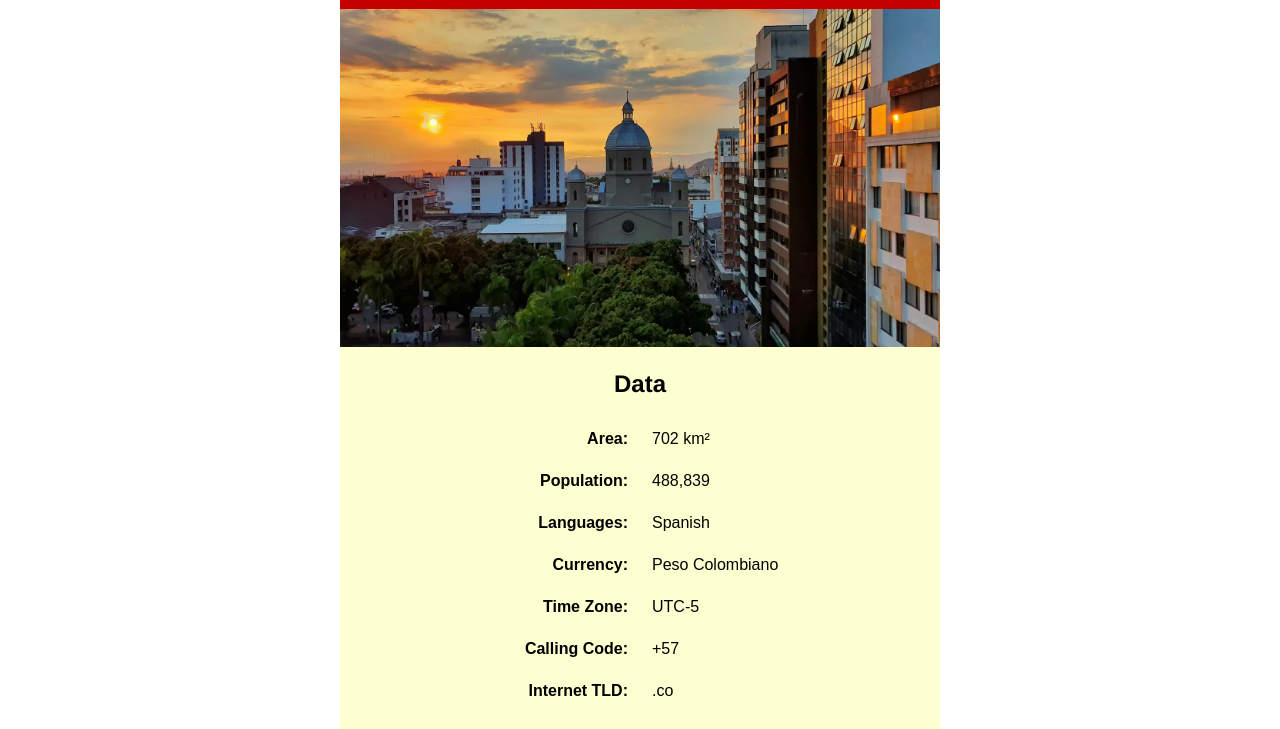
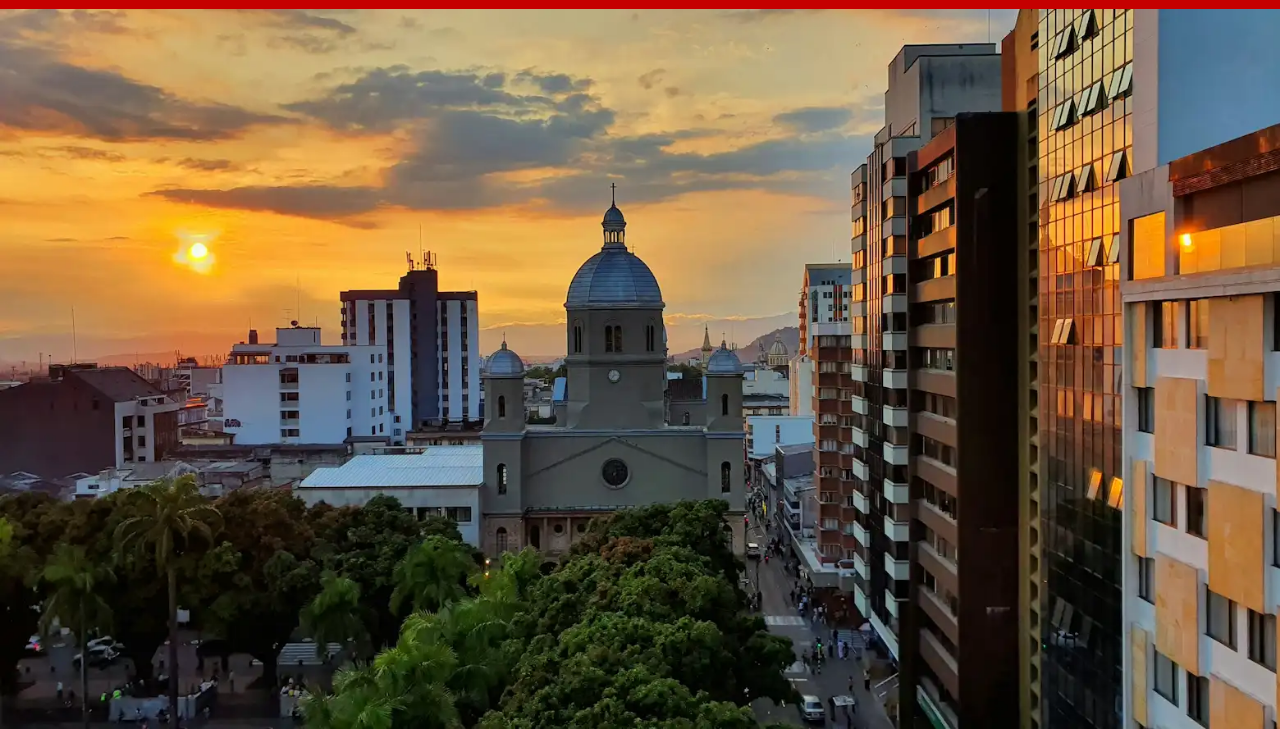
Before and after one commit to martinloteroarenas/wdd131, a plain HTML site: page place.html in a window 1280 px wide. Shown: the part 75-804 px from the top of the page. Drawn offline with Linux system fonts and the light colour scheme.

Commit message:
image 100%

```diff
--- a/place.html
+++ b/place.html
@@ -17,7 +17,7 @@
     <main>
         <picture>
             <source srcset="images/centro_de_pereira.webp" media="(min-width: 1000px)">
-            <img src="images/diario_del_otun.webp" alt="image of a building in pereira" width="600">
+            <img src="images/diario_del_otun.webp" alt="image of a building in pereira">
         </picture>
         <article>
             <h2>Data</h2>
--- a/styles/place.css
+++ b/styles/place.css
@@ -5,7 +5,7 @@
     --font-color2: #ffffff;
 }
 body{
-    width: 600px;
+    width: 100%;
     margin:0 auto;
 }
 header, footer{
@@ -49,3 +49,6 @@ h1, h2{
 .weather-data{
     text-align: left;
 }
+img, source{
+    width: 100%;
+}
```
